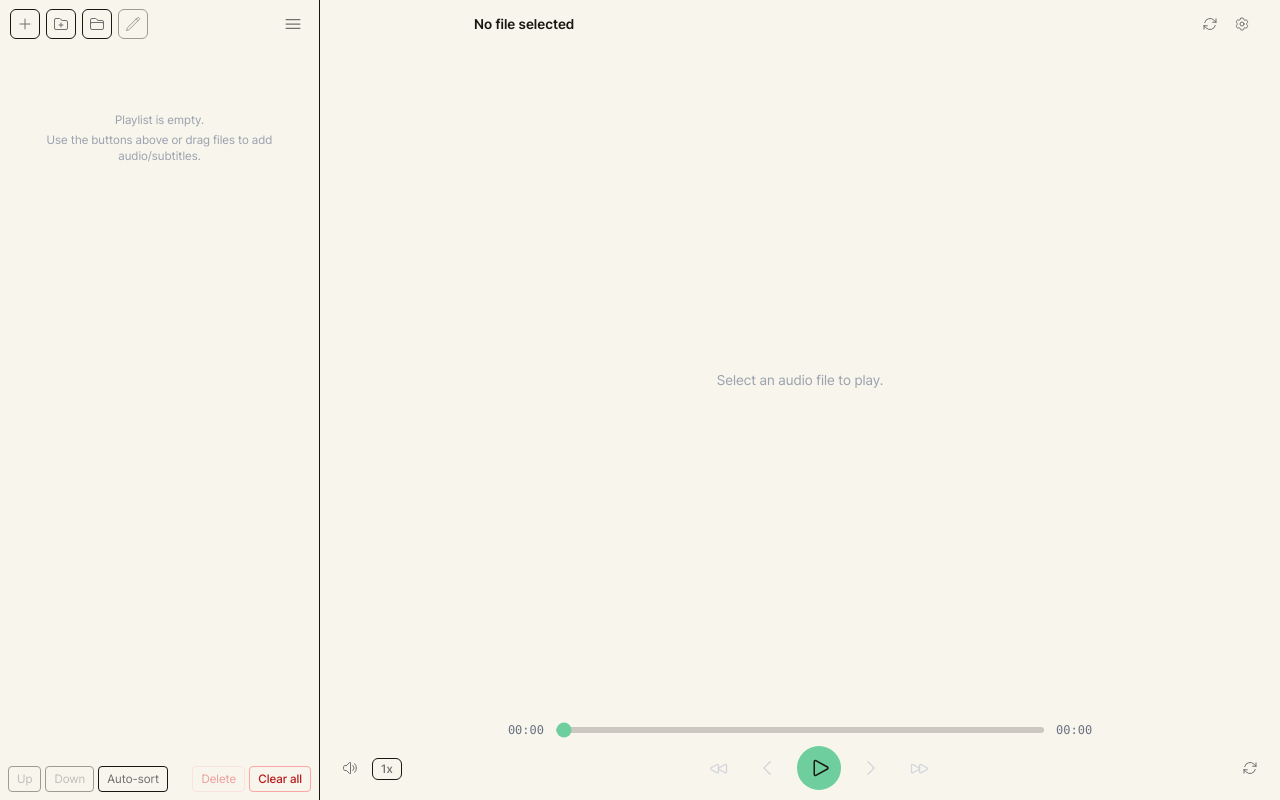
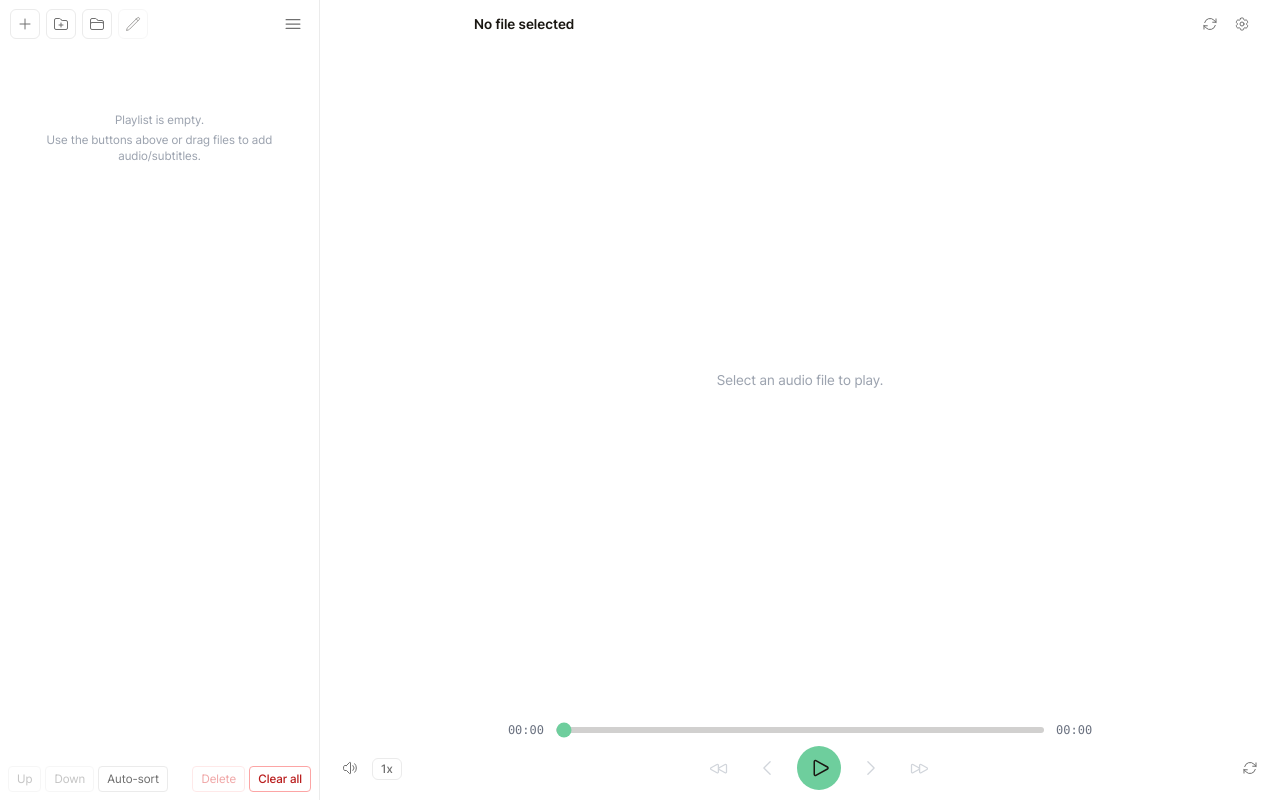
Before and after one commit to thusido/HMSP, a React (Vite) app: page / in a window 1280 px wide. Both pictures are taken after a click on the button 40 px from the left and 24 px from the top of the page. Built offline with nearby package versions, Linux system fonts and the light colour scheme.

Commit message:
Style fix: white base, tint inner, no ink hairlines, bg-only cue highlight

```diff
--- a/src/components/ConfirmModal.tsx
+++ b/src/components/ConfirmModal.tsx
@@ -17,7 +17,7 @@ export function ConfirmModal({ isOpen, message, onConfirm, onCancel, destructive
   return (
     <div className="fixed inset-0 z-50 flex items-center justify-center p-4">
       <div className="fixed inset-0 bg-black/60" onClick={onCancel} aria-hidden="true" />
-      <div className="relative z-50 w-full max-w-sm rounded-3xl border border-ink bg-paper p-6 text-ink dark:border-gray-800 dark:bg-night dark:text-gray-100">
+      <div className="relative z-50 w-full max-w-sm rounded-3xl border border-fog bg-paper p-6 text-ink dark:border-gray-800 dark:bg-night dark:text-gray-100">
         <div className="flex items-start gap-3 pb-4">
           <ExclamationTriangleIcon className="mt-0.5 h-5 w-5 flex-shrink-0 text-amber-500 dark:text-amber-400" />
           <p className="text-sm leading-relaxed whitespace-pre-line">{message}</p>
@@ -36,7 +36,7 @@ export function ConfirmModal({ isOpen, message, onConfirm, onCancel, destructive
             className={`rounded-2xl border px-4 py-1.5 text-xs font-medium transition-colors ${
               destructive
                 ? 'border-red-600 bg-red-600 text-white hover:bg-red-700 dark:bg-red-700 dark:hover:bg-red-600'
-                : 'border-ink text-ink hover:bg-paper-deep dark:border-graphite dark:text-gray-200 dark:hover:bg-night-hover'
+                : 'border-fog text-ink hover:bg-paper-deep dark:border-graphite dark:text-gray-200 dark:hover:bg-night-hover'
             }`}
           >
             {t.modal.confirm}
--- a/src/components/MainReader.tsx
+++ b/src/components/MainReader.tsx
@@ -54,7 +54,7 @@ export function MainReader({ cues, activeCueId, onSeekToCue, hasAudio, plainText
     return (
       <main className="selectable-reader flex-1 overflow-y-auto bg-paper px-3 py-6 sm:px-6 dark:bg-night">
         <div
-          className="mx-auto min-h-full max-w-2xl rounded-3xl border border-ink/80 bg-paper px-6 py-8 text-ink sm:px-10 sm:py-12 dark:border-gray-800 dark:bg-night dark:text-gray-200"
+          className="mx-auto min-h-full max-w-2xl rounded-3xl border border-fog/80 bg-tint px-6 py-8 text-ink sm:px-10 sm:py-12 dark:border-gray-800 dark:bg-night-card dark:text-gray-200"
           style={{
             fontFamily: readerFont,
             fontSize: `${readerFontSize}px`,
@@ -73,7 +73,7 @@ export function MainReader({ cues, activeCueId, onSeekToCue, hasAudio, plainText
   return (
     <main ref={containerRef} className="selectable-reader flex-1 overflow-y-auto bg-paper px-3 py-6 sm:px-6 dark:bg-night">
       <div
-        className="mx-auto min-h-full max-w-2xl space-y-3.5 rounded-3xl border border-ink/80 bg-paper px-6 py-8 text-ink sm:px-10 sm:py-12 dark:border-gray-800 dark:bg-night dark:text-gray-200"
+        className="mx-auto min-h-full max-w-2xl space-y-3.5 rounded-3xl border border-fog/80 bg-tint px-6 py-8 text-ink sm:px-10 sm:py-12 dark:border-gray-800 dark:bg-night-card dark:text-gray-200"
         style={{
           fontFamily: readerFont,
           fontSize: `${readerFontSize}px`,
@@ -91,7 +91,7 @@ export function MainReader({ cues, activeCueId, onSeekToCue, hasAudio, plainText
               title={t.reader.cueHint}
               className={`block w-full cursor-pointer rounded-2xl px-3.5 py-2 transition-colors duration-150 ${
                 isActive
-                  ? 'bg-sunshine/85 text-[1.1em] font-bold text-ink dark:bg-yellow-900/40 dark:text-yellow-100'
+                  ? 'bg-sunshine/85 dark:bg-yellow-900/40'
                   : 'text-ink hover:bg-paper-deep dark:text-gray-200 dark:hover:bg-night-hover/60'
               }`}
             >
--- a/src/components/PlaybackBar.tsx
+++ b/src/components/PlaybackBar.tsx
@@ -125,7 +125,7 @@ export function PlaybackBar({
               {volume === 0 ? <SpeakerXMarkIcon className="h-4 w-4" /> : <SpeakerWaveIcon className="h-4 w-4" />}
             </button>
             {volumeOpen && (
-              <div className="absolute bottom-9 left-0 z-30 w-44 rounded-2xl border border-ink bg-paper p-3 dark:border-gray-700 dark:bg-night-card">
+              <div className="absolute bottom-9 left-0 z-30 w-44 rounded-2xl border border-fog bg-paper p-3 dark:border-gray-700 dark:bg-night-card">
                 <div className="mb-1 flex justify-between text-xs text-graphite dark:text-gray-300">
                   <span>{t.playback.volumeLabel}</span>
                   <span className="font-semibold">{Math.round(volume * 100)}%</span>
@@ -148,12 +148,12 @@ export function PlaybackBar({
               type="button"
               onClick={() => setSpeedOpen((v) => !v)}
               aria-label={t.playback.speed}
-              className="rounded-md border border-ink bg-paper px-2 py-0.5 text-xs font-medium text-graphite dark:border-gray-700 dark:bg-night-card dark:text-gray-200"
+              className="rounded-md border border-fog bg-paper px-2 py-0.5 text-xs font-medium text-graphite dark:border-gray-700 dark:bg-night-card dark:text-gray-200"
             >
               {rate}x
             </button>
             {speedOpen && (
-              <div className="absolute bottom-9 left-0 z-30 w-24 rounded-2xl border border-ink bg-paper py-1 dark:border-gray-700 dark:bg-night-card">
+              <div className="absolute bottom-9 left-0 z-30 w-24 rounded-2xl border border-fog bg-paper py-1 dark:border-gray-700 dark:bg-night-card">
                 {SPEED_OPTIONS.map((s) => (
                   <button
                     key={s}
--- a/src/components/PlaylistDrawer.tsx
+++ b/src/components/PlaylistDrawer.tsx
@@ -86,8 +86,8 @@ export function PlaylistDrawer({
           isPlaying
             ? 'border-mint ring-2 ring-mint/30 dark:border-mint'
             : isSelected
-              ? 'border-ink/30 bg-ink/5 dark:border-graphite dark:bg-paper/5'
-              : 'border-ink hover:border-gray-300 dark:border-gray-700 dark:hover:border-gray-600'
+              ? 'border-fog bg-paper-deep dark:border-graphite dark:bg-paper/5'
+              : 'border-fog hover:border-gray-300 dark:border-gray-700 dark:hover:border-gray-600'
         }`}
       >
         <div className="mr-2 flex flex-1 items-start gap-2 overflow-hidden">
@@ -133,16 +133,16 @@ export function PlaylistDrawer({
   };
 
   const drawerContent = (
-    <div className="z-30 flex h-full w-80 flex-shrink-0 flex-col border-r border-ink bg-paper select-none dark:border-gray-800 dark:bg-night">
+    <div className="z-30 flex h-full w-80 flex-shrink-0 flex-col border-r border-fog bg-paper select-none dark:border-gray-800 dark:bg-night">
       <div className="flex h-12 flex-shrink-0 items-center justify-between bg-paper px-2.5 dark:bg-night">
         <div className="flex items-center gap-1.5">
-          <button type="button" onClick={onAddFiles} title={t.drawer.addFiles} aria-label={t.drawer.addFiles} className="rounded-md border border-ink bg-paper p-1.5 text-graphite transition-colors hover:bg-paper-deep dark:border-gray-700 dark:bg-night-card dark:text-gray-200 dark:hover:bg-night-hover">
+          <button type="button" onClick={onAddFiles} title={t.drawer.addFiles} aria-label={t.drawer.addFiles} className="rounded-md border border-fog bg-paper p-1.5 text-graphite transition-colors hover:bg-paper-deep dark:border-gray-700 dark:bg-night-card dark:text-gray-200 dark:hover:bg-night-hover">
             <PlusIcon className="h-4 w-4" />
           </button>
-          <button type="button" onClick={onAddFolder} title={t.drawer.addFolder} aria-label={t.drawer.addFolder} className="rounded-md border border-ink bg-paper p-1.5 text-graphite transition-colors hover:bg-paper-deep dark:border-gray-700 dark:bg-night-card dark:text-gray-200 dark:hover:bg-night-hover">
+          <button type="button" onClick={onAddFolder} title={t.drawer.addFolder} aria-label={t.drawer.addFolder} className="rounded-md border border-fog bg-paper p-1.5 text-graphite transition-colors hover:bg-paper-deep dark:border-gray-700 dark:bg-night-card dark:text-gray-200 dark:hover:bg-night-hover">
             <FolderPlusIcon className="h-4 w-4" />
           </button>
-          <button type="button" onClick={onCreateVirtualFolder} title={t.drawer.newFolder} aria-label={t.drawer.newFolder} className="rounded-md border border-ink bg-paper p-1.5 text-graphite transition-colors hover:bg-paper-deep dark:border-gray-700 dark:bg-night-card dark:text-gray-200 dark:hover:bg-night-hover">
+          <button type="button" onClick={onCreateVirtualFolder} title={t.drawer.newFolder} aria-label={t.drawer.newFolder} className="rounded-md border border-fog bg-paper p-1.5 text-graphite transition-colors hover:bg-paper-deep dark:border-gray-700 dark:bg-night-card dark:text-gray-200 dark:hover:bg-night-hover">
             <FolderIcon className="h-4 w-4" />
           </button>
           <button
@@ -151,7 +151,7 @@ export function PlaylistDrawer({
             disabled={!selectedFolderId}
             title={t.drawer.rename}
             aria-label="Rename selected folder"
-            className="rounded-md border border-ink bg-paper p-1.5 transition-colors dark:border-gray-700 dark:bg-night-card disabled:cursor-not-allowed disabled:opacity-40 hover:bg-paper-deep dark:hover:bg-night-hover"
+            className="rounded-md border border-fog bg-paper p-1.5 transition-colors dark:border-gray-700 dark:bg-night-card disabled:cursor-not-allowed disabled:opacity-40 hover:bg-paper-deep dark:hover:bg-night-hover"
           >
             <PencilIcon className="h-4 w-4" />
           </button>
@@ -195,7 +195,7 @@ export function PlaylistDrawer({
                   ? 'border-mint bg-mint/20 dark:border-mint dark:bg-mint/15'
                   : isSelected
                     ? 'border-mint/70 bg-mint/10 dark:border-graphite dark:bg-paper/5'
-                    : 'border-ink bg-drawer-folder dark:border-gray-800 dark:bg-night-card/80'
+                    : 'border-fog bg-drawer-folder dark:border-gray-800 dark:bg-night-card/80'
               }`}
             >
               <div
@@ -235,7 +235,7 @@ export function PlaylistDrawer({
         })}
 
         {rootItems.length > 0 && (
-          <div className="rounded-2xl border border-ink bg-paper-deep/70 p-2 dark:border-gray-800 dark:bg-night-card/50">
+          <div className="rounded-2xl border border-fog bg-paper-deep/70 p-2 dark:border-gray-800 dark:bg-night-card/50">
             <div
               onClick={() => onSelectFolder(null)}
               className="mb-1.5 flex cursor-pointer items-center justify-between px-1 text-xs font-bold text-graphite dark:text-gray-300"
@@ -256,13 +256,13 @@ export function PlaylistDrawer({
 
       <div className="flex flex-shrink-0 items-center justify-between bg-paper p-2 text-xs dark:bg-night">
         <div className="flex items-center gap-1">
-          <button type="button" onClick={onMoveFolderUp} disabled={!selectedFolderId} title={t.drawer.moveUp} className="rounded border border-ink bg-paper px-2 py-1 text-graphite hover:bg-paper-deep disabled:cursor-not-allowed disabled:opacity-40 dark:border-gray-700 dark:bg-night-card dark:text-gray-200 dark:hover:bg-night-hover">
+          <button type="button" onClick={onMoveFolderUp} disabled={!selectedFolderId} title={t.drawer.moveUp} className="rounded border border-fog bg-paper px-2 py-1 text-graphite hover:bg-paper-deep disabled:cursor-not-allowed disabled:opacity-40 dark:border-gray-700 dark:bg-night-card dark:text-gray-200 dark:hover:bg-night-hover">
             {t.drawer.moveUpLabel}
           </button>
-          <button type="button" onClick={onMoveFolderDown} disabled={!selectedFolderId} title={t.drawer.moveDown} className="rounded border border-ink bg-paper px-2 py-1 text-graphite hover:bg-paper-deep disabled:cursor-not-allowed disabled:opacity-40 dark:border-gray-700 dark:bg-night-card dark:text-gray-200 dark:hover:bg-night-hover">
+          <button type="button" onClick={onMoveFolderDown} disabled={!selectedFolderId} title={t.drawer.moveDown} className="rounded border border-fog bg-paper px-2 py-1 text-graphite hover:bg-paper-deep disabled:cursor-not-allowed disabled:opacity-40 dark:border-gray-700 dark:bg-night-card dark:text-gray-200 dark:hover:bg-night-hover">
             {t.drawer.moveDownLabel}
           </button>
-          <button type="button" onClick={onAutoSortFolders} title={t.drawer.autoSort} className="rounded border border-ink bg-paper px-2 py-1 text-graphite hover:bg-paper-deep dark:border-gray-700 dark:bg-night-card dark:text-gray-200 dark:hover:bg-night-hover">
+          <button type="button" onClick={onAutoSortFolders} title={t.drawer.autoSort} className="rounded border border-fog bg-paper px-2 py-1 text-graphite hover:bg-paper-deep dark:border-gray-700 dark:bg-night-card dark:text-gray-200 dark:hover:bg-night-hover">
             {t.drawer.autoSortLabel}
           </button>
         </div>
--- a/src/components/PromptModal.tsx
+++ b/src/components/PromptModal.tsx
@@ -27,7 +27,7 @@ export function PromptModal({ isOpen, message, defaultValue = '', onConfirm, onC
   return (
     <div className="fixed inset-0 z-50 flex items-center justify-center p-4">
       <div className="fixed inset-0 bg-black/60" onClick={onCancel} aria-hidden="true" />
-      <div className="relative z-50 w-full max-w-sm rounded-3xl border border-ink bg-paper p-6 text-ink dark:border-gray-800 dark:bg-night dark:text-gray-100">
+      <div className="relative z-50 w-full max-w-sm rounded-3xl border border-fog bg-paper p-6 text-ink dark:border-gray-800 dark:bg-night dark:text-gray-100">
         <p className="pb-4 text-sm leading-relaxed whitespace-pre-line">{message}</p>
         <input
           ref={inputRef}
@@ -37,7 +37,7 @@ export function PromptModal({ isOpen, message, defaultValue = '', onConfirm, onC
           onKeyDown={(e) => {
             if (e.key === 'Enter') onConfirm(value);
           }}
-          className="w-full rounded-md border border-ink px-3 py-2 focus:ring-2 focus:ring-graphite focus:outline-none dark:border-gray-700 dark:bg-night-card dark:text-gray-100"
+          className="w-full rounded-md border border-fog px-3 py-2 focus:ring-2 focus:ring-graphite focus:outline-none dark:border-gray-700 dark:bg-night-card dark:text-gray-100"
         />
         <div className="mt-3 flex justify-end gap-2 border-t border-gray-100 pt-3 dark:border-gray-800">
           <button
--- a/tailwind.config.js
+++ b/tailwind.config.js
@@ -5,8 +5,10 @@ export default {
   theme: {
     extend: {
       colors: {
-        paper: '#f8f5ed',
-        paperDeep: '#ece4d0',
+        paper: '#ffffff',
+        paperDeep: '#f5f5f5',
+        tint: '#f7f5ed',
+        fog: '#ebebeb',
         ink: '#1a1712',
         graphite: '#707070',
         sunshine: '#ffda6e',
```
Also changed, not shown: src/components/SettingsModal.tsx (+6 -6 lines).
